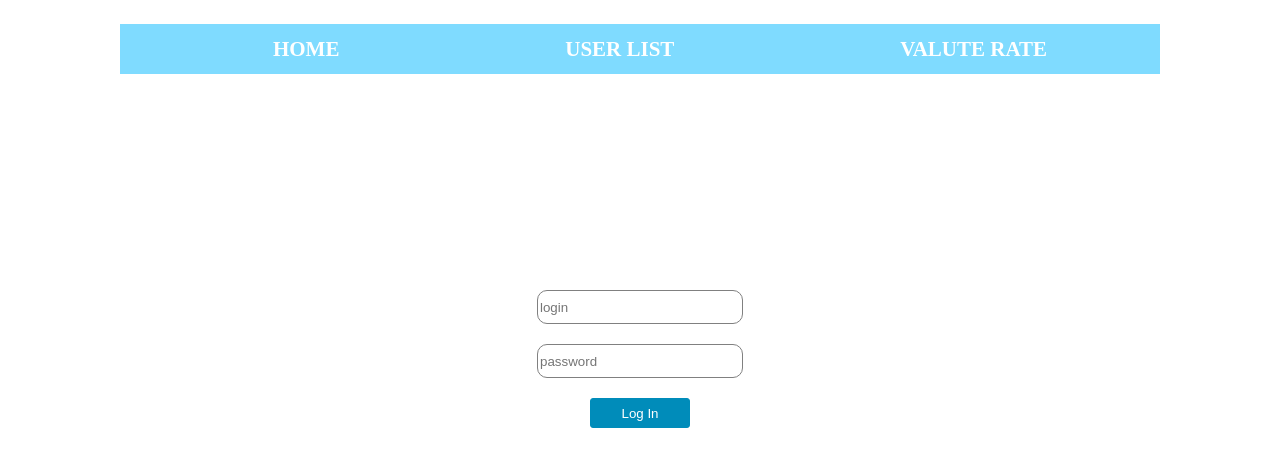
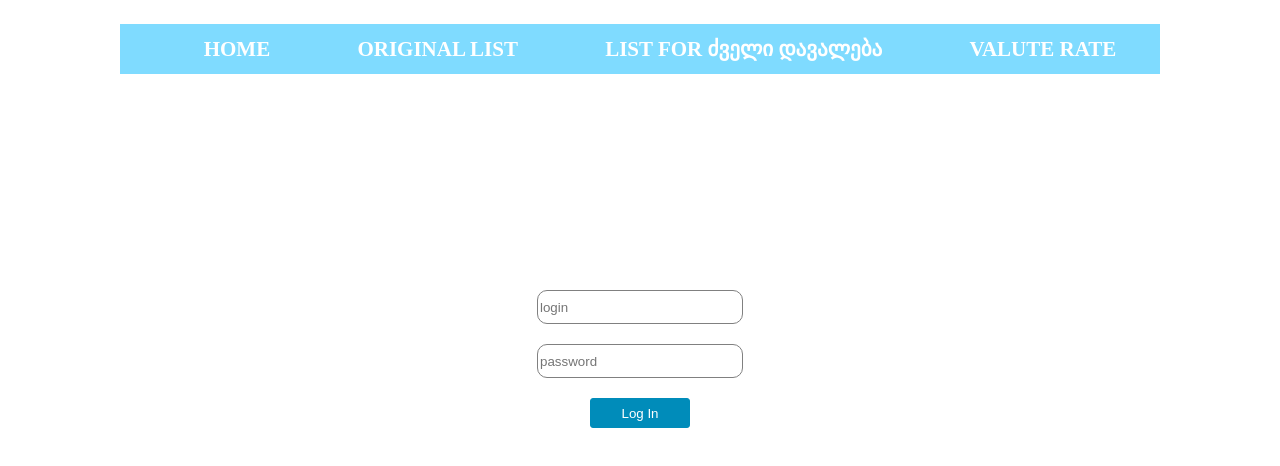
Before and after one commit to itskk23/angularTasks, an Angular app: page /login in a window 1280 px wide. Shown: the top 466 px of the page. Built offline with nearby package versions, Linux system fonts and the light colour scheme.

Commit message:
lazyloading done

```diff
--- a/db.json
+++ b/db.json
@@ -210,5 +210,4 @@
       "token": "airngurgnrionirnb"
     }
   ]
-
 }
--- a/src/app/app.module.ts
+++ b/src/app/app.module.ts
@@ -5,9 +5,7 @@ import { AppRoutingModule } from './app-routing.module';
 import { AppComponent } from './app.component';
 import { UserListComponent } from './features/user-list/user-list.component';
 import {Customer} from "./features/user-list/customer";
-import {ValutaRicoComponent} from './features/valuta-rico/valuta-rico.component';
 import { HttpClientModule } from '@angular/common/http';
-import { CrudComponent } from './features/crud/crud.component';
 import {RouterModule} from "@angular/router";
 import { LoginComponent } from './auth/login/login.component';
 import {LoginGuard} from "./auth/guards/login.guard";
@@ -19,9 +17,7 @@ import {AuthModule} from "./auth/auth.module";
   declarations: [
     AppComponent,
     UserListComponent,
-    ValutaRicoComponent,
-    CrudComponent,
-    NavbarComponent
+    NavbarComponent,
   ],
   imports: [
     BrowserModule,
@@ -30,11 +26,15 @@ import {AuthModule} from "./auth/auth.module";
     HttpClientModule,
     AuthModule,
     RouterModule.forRoot([
+      //ლოგინ მოდულს აღარ გავუკეთე ლეიზი ლოუდი. რაც შეეხება იუზერ-ლისტს, ძველი დავალებაა ეგ და აზრი არ ჰქონდა შევეშვი
       {path: 'list',
-        component: CrudComponent,
-        canActivate: [LoginGuard]
+        canActivate: [LoginGuard],
+        loadChildren: () => import('./features/crud/crud.module').then(m => m.CrudModule)
       },
-      {path: 'valuta', component: ValutaRicoComponent},
+      {path: 'user-list',
+      component: UserListComponent},
+      {path: 'valuta',
+        loadChildren: () => import('./features/valuta-rico/valute.module').then(m => m.ValuteModule),},
       {path: 'login',
         component: LoginComponent,
         canActivate: [LogoutGuard]},
--- a/src/app/auth/auth.module.ts
+++ b/src/app/auth/auth.module.ts
@@ -10,7 +10,8 @@ import { ReactiveFormsModule } from '@angular/forms';
   ],
   imports: [
     CommonModule,
-    ReactiveFormsModule
+    ReactiveFormsModule,
+
   ],
   exports: [
     LoginComponent
--- a/src/app/features/crud/crud.component.html
+++ b/src/app/features/crud/crud.component.html
@@ -32,7 +32,7 @@
 
     <div class="button-container">
       <button class="editButton" [disabled]="!form.valid" (click)="addUser()">SAVE</button>
-      <button class="cancelButton">Cancel</button>
+      <button class="cancelButton" (click)="cancelUser()">Cancel</button>
     </div>
 
   </form>
--- a/src/app/features/crud/crud.component.ts
+++ b/src/app/features/crud/crud.component.ts
@@ -58,6 +58,11 @@ export class CrudComponent implements OnInit {
       tap(value => this.paginationArr = value.slice(this.count * 5, this.count * 5  + 5))).subscribe()
   }
 
+  cancelUser(){
+    console.log(this.form.value)
+    this.form.reset()
+  }
+
   onEdit(value) {
     this.isEditable = true;
     const token = localStorage.getItem('token');
--- a/src/app/features/navbar/navbar.component.html
+++ b/src/app/features/navbar/navbar.component.html
@@ -1,7 +1,8 @@
 <div>
   <ul>
     <li><a [routerLink]="['']">home</a></li>
-    <li><a [routerLink]="['/list']">user list</a></li>
+    <li><a [routerLink]="['/list']">original list</a></li>
+    <li><a [routerLink]="['/user-list']">list for ძველი დავალება</a></li>
     <li><a [routerLink]="['/valuta']">Valute Rate</a></li>
   </ul>
 </div>
```
Also changed, not shown: src/app/features/crud/crud.module.ts (added, +21 -0 lines), src/app/features/valuta-rico/valute.module.ts (added, +22 -0 lines).
